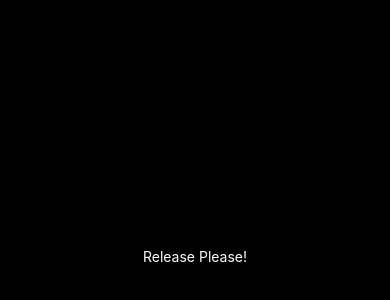
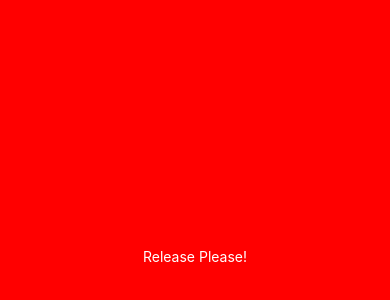
Before and after one commit to adamhari/release-please, a React Native app: screen / in a window 390 px wide. Shown: the part 166-466 px from the top of the page. Built offline with nearby package versions, Linux system fonts and the light colour scheme.

Commit message:
feat(App): make it red!

```diff
--- a/App.tsx
+++ b/App.tsx
@@ -8,7 +8,7 @@ export default function App() {
         flex: 1,
         justifyContent: "center",
         alignItems: "center",
-        backgroundColor: "black",
+        backgroundColor: "red",
       }}
     >
       <Text style={{ color: "white" }}>Release Please!</Text>
```
